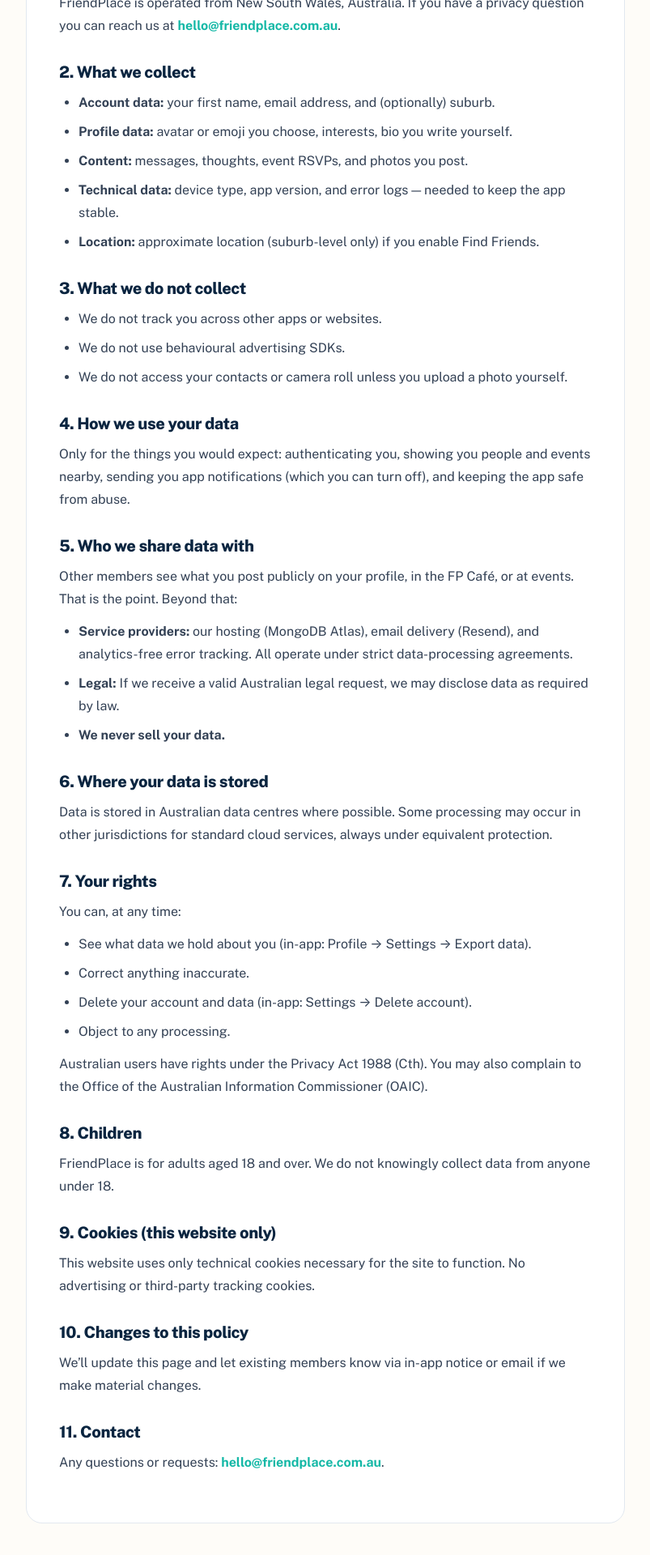
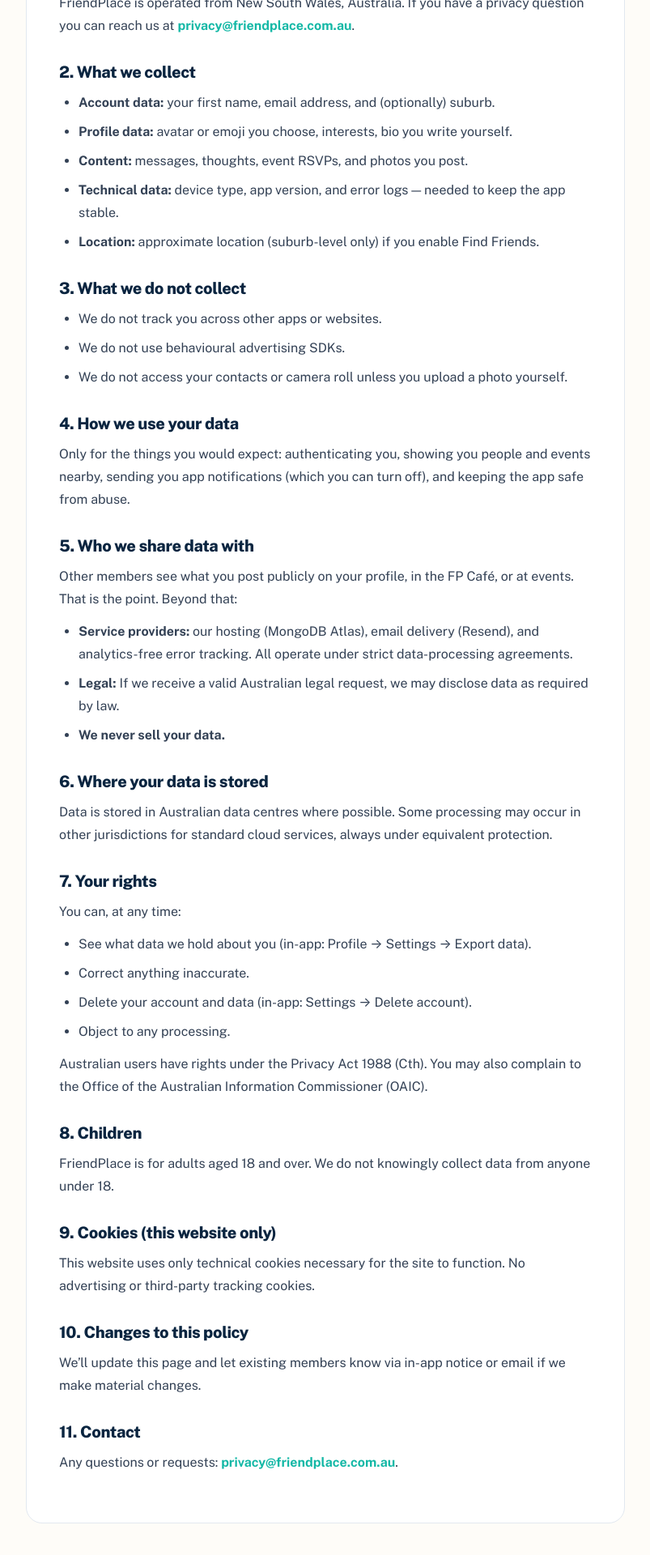
Before and after one commit to garrywills-gif/friendplace-website, a Next.js app: page /privacy in a window 1280 px wide. Shown: the part 566-2486 px from the top of the page at 81% size, without its empty margins (238-1041 px from the left). Built offline with nearby package versions, Linux system fonts and the light colour scheme.

Commit message:
Update privacy policy contact email

```diff
--- a/app/privacy/page.tsx
+++ b/app/privacy/page.tsx
@@ -1,5 +1,3 @@
-import { site } from '@/lib/brand';
-
 export const metadata = { title: 'Privacy Policy' };
 
 // Effective date is updated in the CMS. Falls back to the launch date.
@@ -25,7 +23,7 @@ export default function PrivacyPage() {
             <p><em>Plain English summary:</em> We collect only the minimum we need to run FriendPlace safely. We do not sell your data. You can delete your account and data any time.</p>
 
             <h2>1. Who we are</h2>
-            <p>FriendPlace is operated from New South Wales, Australia. If you have a privacy question you can reach us at <a href={`mailto:${site.emailContact}`}>{site.emailContact}</a>.</p>
+            <p>FriendPlace is operated from New South Wales, Australia. If you have a privacy question you can reach us at <a href="mailto:privacy@friendplace.com.au">privacy@friendplace.com.au</a>.</p>
 
             <h2>2. What we collect</h2>
             <ul>
@@ -77,7 +75,7 @@ export default function PrivacyPage() {
             <p>We’ll update this page and let existing members know via in-app notice or email if we make material changes.</p>
 
             <h2>11. Contact</h2>
-            <p>Any questions or requests: <a href={`mailto:${site.emailContact}`}>{site.emailContact}</a>.</p>
+            <p>Any questions or requests: <a href="mailto:privacy@friendplace.com.au">privacy@friendplace.com.au</a>.</p>
           </Policy>
         </div>
       </section>
```
